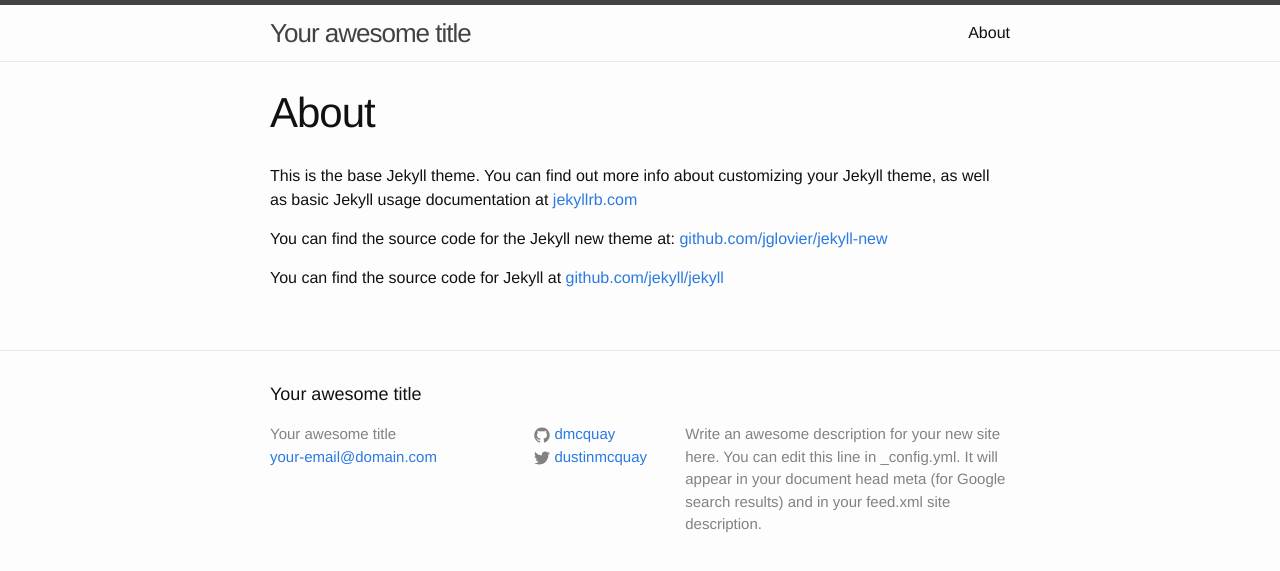
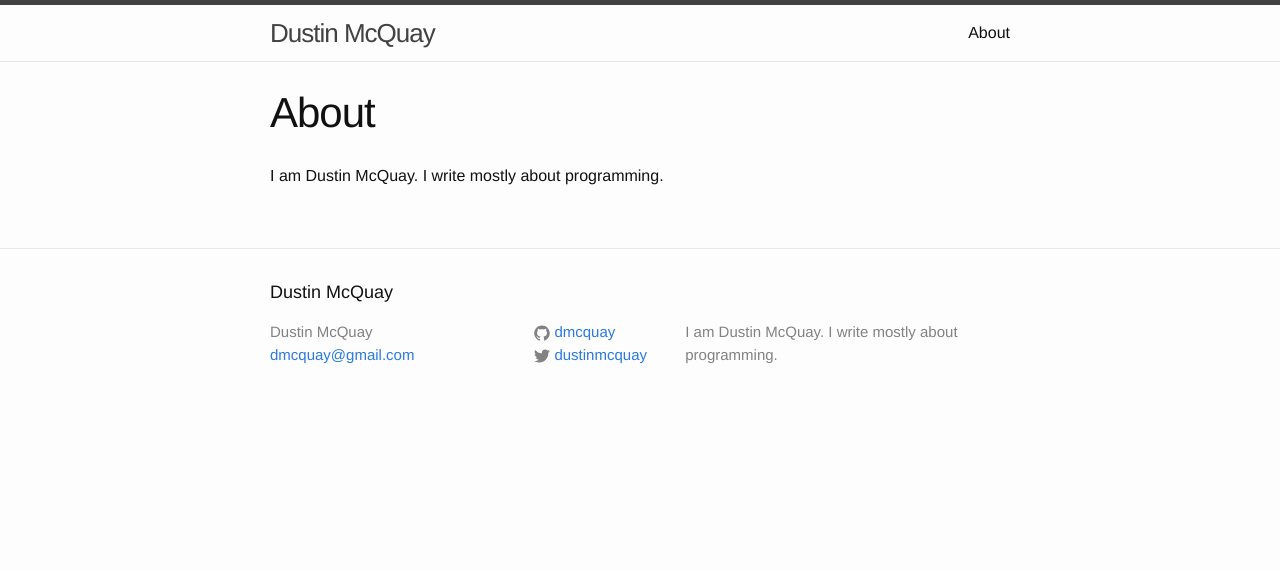
Before and after one commit to dmcquay/dmcquay.github.io, a Jekyll site: the page built from about.md, in a window 1280 px wide. Shown: the top 571 px of the page. Built offline with Jekyll 4.4.1, drawn with Linux system fonts in a browser that asks for light colours.

Commit message:
Filled in blanks. Ready write a real post.

```diff
--- a/_config.yml
+++ b/_config.yml
@@ -1,12 +1,10 @@
 # Site settings
-title: Your awesome title
-email: your-email@domain.com
+title: Dustin McQuay
+email: dmcquay@gmail.com
 description: > # this means to ignore newlines until "baseurl:"
-  Write an awesome description for your new site here. You can edit this
-  line in _config.yml. It will appear in your document head meta (for
-  Google search results) and in your feed.xml site description.
+  I am Dustin McQuay. I write mostly about programming.
 baseurl: "" # the subpath of your site, e.g. /blog/
-url: "http://yourdomain.com" # the base hostname & protocol for your site
+url: "http://dmcquay.github.io" # the base hostname & protocol for your site
 twitter_username: dustinmcquay
 github_username:  dmcquay
 highlighter:	  pygments
--- a/about.md
+++ b/about.md
@@ -4,8 +4,4 @@ title: About
 permalink: /about/
 ---
 
-This is the base Jekyll theme. You can find out more info about customizing your Jekyll theme, as well as basic Jekyll usage documentation at [jekyllrb.com](http://jekyllrb.com/)
-
-You can find the source code for the Jekyll new theme at: [github.com/jglovier/jekyll-new](https://github.com/jglovier/jekyll-new)
-
-You can find the source code for Jekyll at [github.com/jekyll/jekyll](https://github.com/jekyll/jekyll)
+I am Dustin McQuay. I write mostly about programming.
```
Also changed, not shown: _drafts/first-post.md (added, +17 -0 lines), 1 other file.
